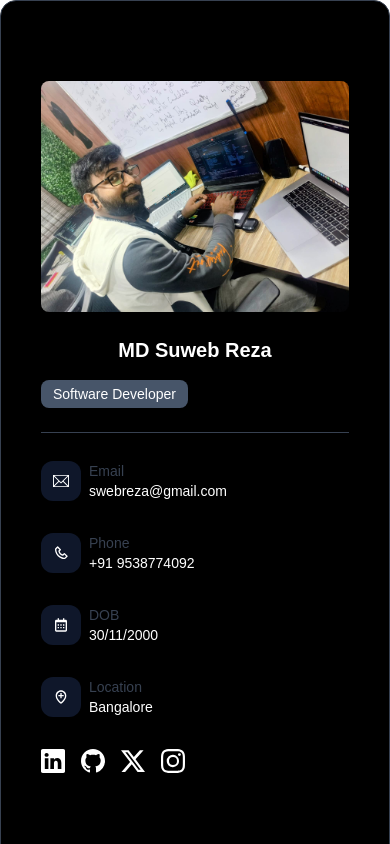
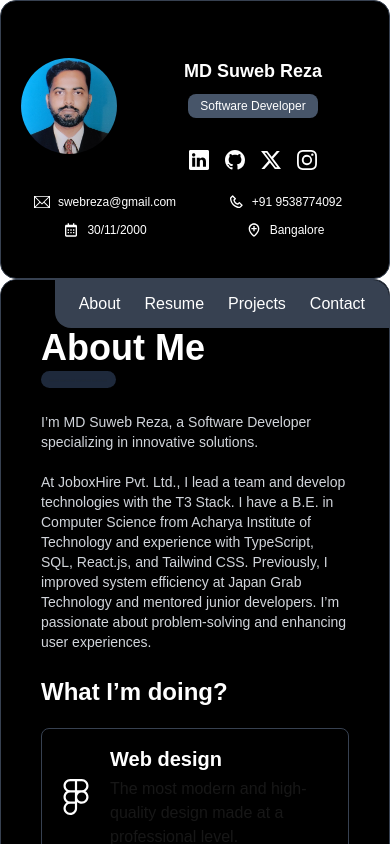
Before and after one commit to swebreza/suweb-reza, a Next.js app: page / in a window 390 px wide. Shown: the top 844 px of the page. Built offline with nearby package versions, Linux system fonts and the light colour scheme.

Commit message:
optimized

```diff
--- a/src/components/Hero.tsx
+++ b/src/components/Hero.tsx
@@ -3,67 +3,70 @@ import hero from '@/assets/image.jpg'
 import { TfiEmail } from 'react-icons/tfi'
 import { BiCalendar, BiLocationPlus, BiPhone } from 'react-icons/bi'
 import { BsGithub, BsInstagram, BsLinkedin, BsTwitterX } from 'react-icons/bs'
+
 export default function Hero() {
   return (
-    <section className='bg-black text-white text-center py-20 w-full rounded-2xl p-10 border border-gray-700'>
+    <>
+      {/* Desktop version */}
+      <section className='bg-black text-white text-center py-20 w-full rounded-2xl p-10 border border-gray-700 hidden md:block'>
         <Image
           src={hero}
           alt='MD Suweb Reza'
           className='w-fit h-fit rounded-lg mx-auto mb-6 '
         />
         <h1 className='text-xl font-bold mb-4'>MD Suweb Reza</h1>
-      <p className='text-sm px-3 py-1 mb-6 bg-slate-600 rounded-lg w-fit flex text-center justify-center'>
+        <p className='text-sm px-3 py-1 mb-6 bg-slate-600 rounded-lg w-fit flex text-center justify-center mx-auto'>
           Software Developer
         </p>
+
+        {/* Desktop details */}
         <div className='border-t border-gray-700 py-3'>
+          {/* Email */}
           <ul className='flex items-center space-x-2 py-4'>
-          <li className='bg-slate-900 p-3 rounded-xl '>
+            <li className='bg-slate-900 p-3 rounded-xl'>
               <TfiEmail className='text-white' />
             </li>
-          <li className='text-sm truncate w-40 overflow-hidden hover:overflow-visible hover:whitespace-normal'>
-            <span className='font-extralight text-gray-700 float-left'>
-              Email
-            </span>
+            <li className='text-sm truncate w-40'>
+              <span className='font-extralight text-gray-700'>Email</span>
               <br />
-            <span className='float-left'>swebreza@gmail.com</span>
+              <span>swebreza@gmail.com</span>
             </li>
           </ul>
+          {/* Phone */}
           <ul className='flex items-center space-x-2 py-4'>
-          <li className='bg-slate-900 p-3 rounded-xl '>
+            <li className='bg-slate-900 p-3 rounded-xl'>
               <BiPhone className='text-white' />
             </li>
-          <li className='text-sm truncate w-40 overflow-hidden hover:overflow-visible hover:whitespace-normal'>
-            <span className='font-extralight text-gray-700 float-left'>
-              Phone
-            </span>{' '}
+            <li className='text-sm truncate w-40'>
+              <span className='font-extralight text-gray-700'>Phone</span>
               <br />
-            <span className='float-left'>+91 9538774092</span>
+              <span>+91 9538774092</span>
             </li>
           </ul>
+          {/* DOB */}
           <ul className='flex items-center space-x-2 py-4'>
-          <li className='bg-slate-900 p-3 rounded-xl '>
+            <li className='bg-slate-900 p-3 rounded-xl'>
               <BiCalendar className='text-white' />
             </li>
-          <li className='text-sm truncate w-40 overflow-hidden hover:overflow-visible hover:whitespace-normal'>
-            <span className='font-extralight text-gray-700 float-left'>
-              DOB
-            </span>
+            <li className='text-sm truncate w-40'>
+              <span className='font-extralight text-gray-700'>DOB</span>
               <br />
-            <span className='float-left'> 30/11/2000</span>
+              <span>30/11/2000</span>
             </li>
           </ul>
+          {/* Location */}
           <ul className='flex items-center space-x-2 py-4'>
-          <li className='bg-slate-900 p-3 rounded-xl '>
+            <li className='bg-slate-900 p-3 rounded-xl'>
               <BiLocationPlus className='text-white' />
             </li>
-          <li className='text-sm truncate w-40 overflow-hidden hover:overflow-visible hover:whitespace-normal'>
-            <span className='font-extralight text-gray-700 float-left'>
-              Location
-            </span>
+            <li className='text-sm truncate w-40'>
+              <span className='font-extralight text-gray-700'>Location</span>
               <br />
-            <span className='float-left'>Bangalore</span>
+              <span>Bangalore</span>
             </li>
           </ul>
+
+          {/* Social Media */}
           <ul className='flex items-center space-x-4 pt-4'>
             <li>
               <a
@@ -108,5 +111,101 @@ export default function Hero() {
           </ul>
         </div>
       </section>
+
+      {/* Mobile version */}
+      <section className='bg-black md:hidden text-white py-10 w-full rounded-2xl p-5 border border-gray-700'>
+        <div className='grid grid-cols-6 items-center space-y-4 sm:space-y-0 sm:space-x-4'>
+          {/* First Column - Image */}
+          <div className='col-span-2'>
+            <Image
+              src={hero}
+              alt='MD Suweb Reza'
+              className='w-24 h-24 rounded-full'
+            />
+          </div>
+
+          {/* Second Column - Details */}
+          <div className='text-center sm:text-left col-span-4'>
+            <h1 className='text-lg font-bold mb-2'>MD Suweb Reza</h1>
+            <p className='text-xs px-3 py-1 mb-4 bg-slate-600 rounded-lg inline-block'>
+              Software Developer
+            </p>
+
+            {/* Social Media Links */}
+            <div className='flex space-x-4 pt-4 justify-center sm:justify-start'>
+              <a
+                href='https://www.linkedin.com/in/suwebreza/'
+                target='_blank'
+                rel='noopener noreferrer'
+                className='text-white hover:text-blue-600 transition-colors duration-300'
+              >
+                <BsLinkedin className='w-5 h-5' />
+              </a>
+              <a
+                href='https://github.com/swebreza'
+                target='_blank'
+                rel='noopener noreferrer'
+                className='text-white hover:text-gray-800 transition-colors duration-300'
+              >
+                <BsGithub className='w-5 h-5' />
+              </a>
+              <a
+                href='https://x.com/SwebReza'
+                target='_blank'
+                rel='noopener noreferrer'
+                className='text-white hover:text-blue-400 transition-colors duration-300'
+              >
+                <BsTwitterX className='w-5 h-5' />
+              </a>
+              <a
+                href='https://www.instagram.com/suwebreza/'
+                target='_blank'
+                rel='noopener noreferrer'
+                className='text-white hover:text-pink-500 transition-colors duration-300'
+              >
+                <BsInstagram className='w-5 h-5' />
+              </a>
+            </div>
+          </div>
+        </div>
+        {/* <div className='inline-flex'>
+          <div className='flex items-center justify-center sm:justify-start space-x-2'>
+            <TfiEmail className='text-white' />
+            <span className='text-xs'>swebreza@gmail.com</span>
+          </div>
+          <div className='flex items-center justify-center sm:justify-start space-x-2'>
+            <BiPhone className='text-white' />
+            <span className='text-xs'>+91 9538774092</span>
+          </div>
+          <div className='flex items-center justify-center sm:justify-start space-x-2'>
+            <BiCalendar className='text-white' />
+            <span className='text-xs'>30/11/2000</span>
+          </div>
+          <div className='flex items-center justify-center sm:justify-start space-x-2'>
+            <BiLocationPlus className='text-white' />
+            <span className='text-xs'>Bangalore</span>
+          </div>
+        </div> */}
+        <br />
+        <div className='grid grid-cols-2 gap-3'>
+          <div className='flex items-center justify-center sm:justify-start space-x-2'>
+            <TfiEmail className='text-white' />
+            <span className='text-xs'>swebreza@gmail.com</span>
+          </div>
+          <div className='flex items-center justify-center sm:justify-start space-x-2'>
+            <BiPhone className='text-white' />
+            <span className='text-xs'>+91 9538774092</span>
+          </div>
+          <div className='flex items-center justify-center sm:justify-start space-x-2'>
+            <BiCalendar className='text-white' />
+            <span className='text-xs'>30/11/2000</span>
+          </div>
+          <div className='flex items-center justify-center sm:justify-start space-x-2'>
+            <BiLocationPlus className='text-white' />
+            <span className='text-xs'>Bangalore</span>
+          </div>
+        </div>
+      </section>
+    </>
   )
 }
--- a/src/components/ui/card.tsx
+++ b/src/components/ui/card.tsx
@@ -9,7 +9,7 @@ const Card = React.forwardRef<
   <div
     ref={ref}
     className={cn(
-      'rounded-xl border bg-gray-900 text-card-foreground shadow',
+      'rounded-xl border bg-black text-card-foreground shadow',
       className
     )}
     {...props}
```
Also changed, not shown: src/assets/image.jpg. Lines whose indentation alone changed are shown as unchanged.
